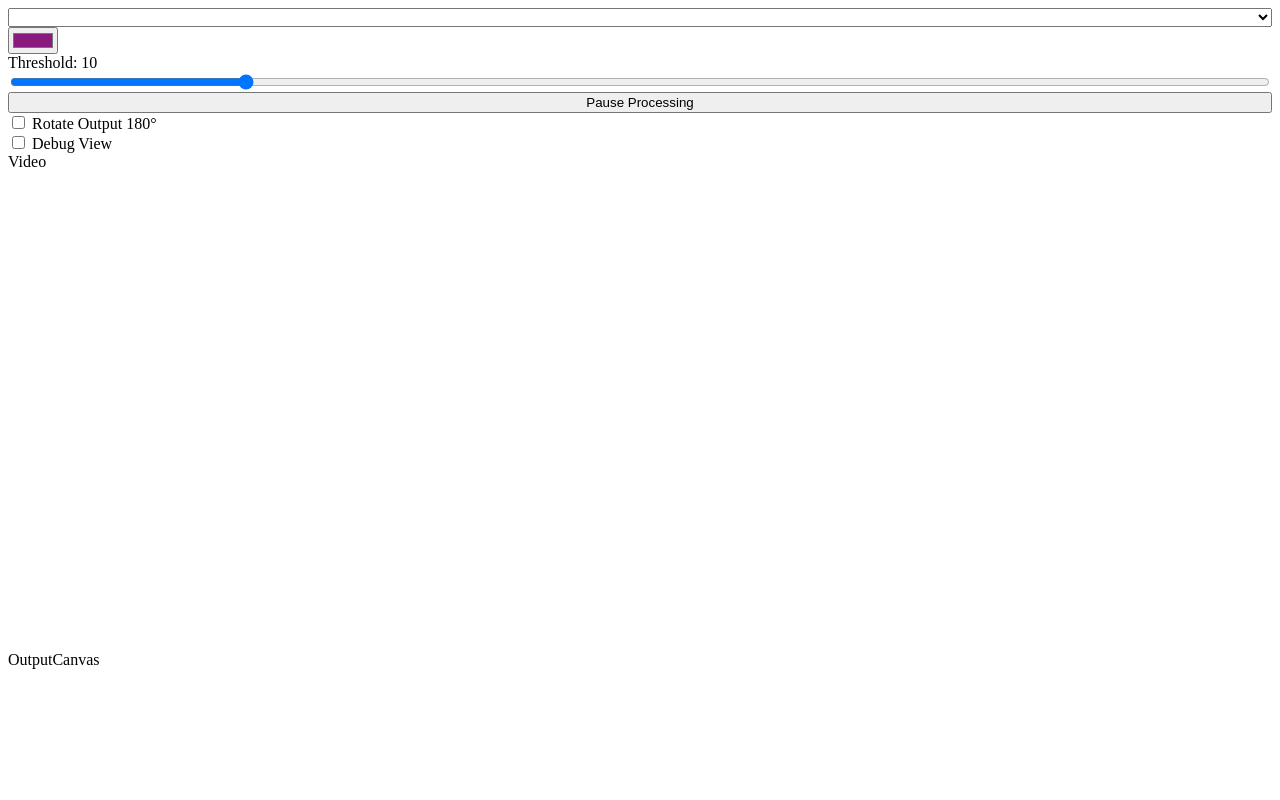
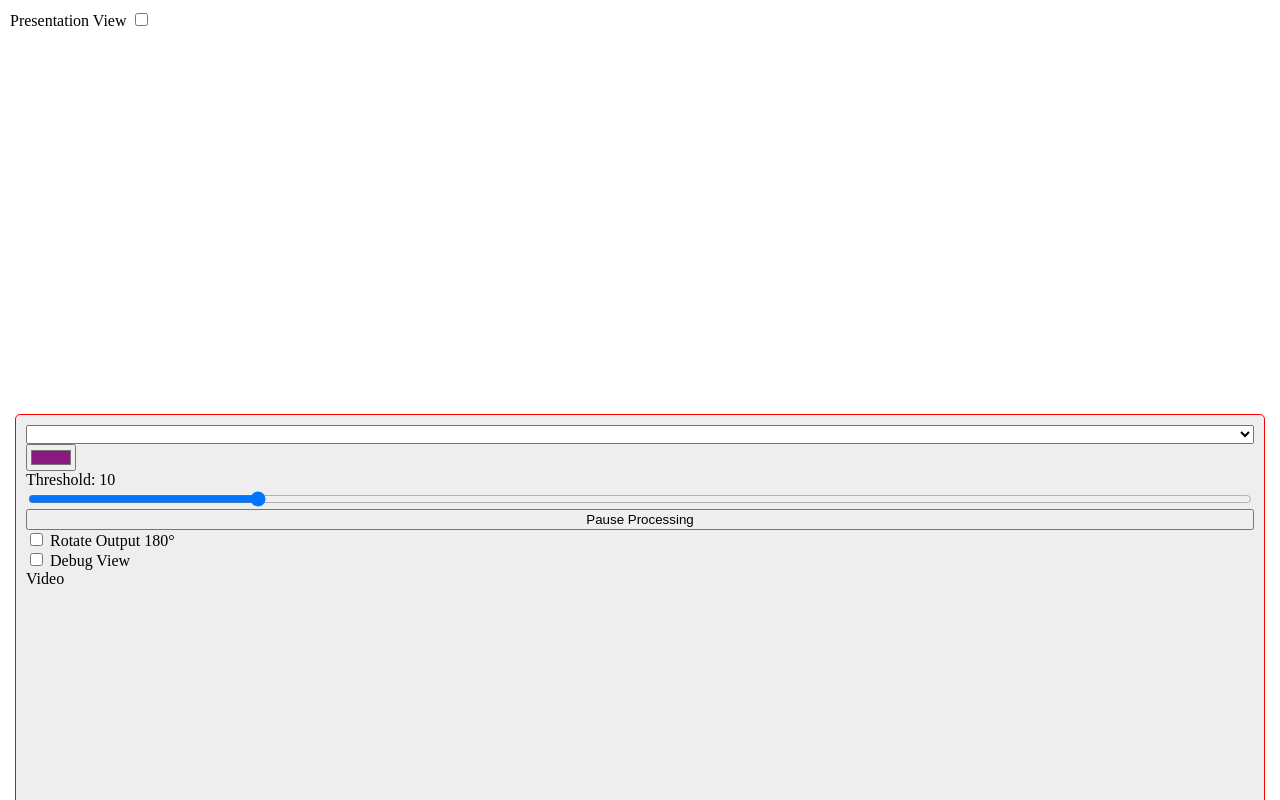
Before and after one commit to dantaeyoung/improv-table, a plain HTML site: page keynote.html in a window 1280 px wide. Shown: the top 800 px of the page. Drawn offline with Linux system fonts and the light colour scheme.

Commit message:
version 1 working

```diff
--- a/keynote.html
+++ b/keynote.html
@@ -5,9 +5,39 @@
     <meta name="viewport" content="width=device-width, initial-scale=1.0" />
     <title>Keynote Control</title>
     <style>
+      body,
+      html {
+        margin: 0;
+        padding: 0;
+        height: 100%;
+        width: 100%;
+      }
+
+      .presentationView #presentationCanvas {
+        position: absolute;
+        top: 5%;
+        left: 5%;
+        width: 90%;
+        height: 90%;
+        object-fit: contain;
+        max-width: 100vw;
+        max-height: 100vh;
+      }
+
+      #flex-container {
+        display: flex;
+        flex-direction: column;
+        height: 100%;
+        padding: 10px;
+      }
       #settings {
         display: flex;
         flex-direction: column;
+        background-color: #eeeeee;
+        padding: 10px;
+        border-radius: 5px;
+        margin: 5px;
+        border: 1px solid red;
       }
 
       canvas {
@@ -35,7 +65,7 @@
       type="text/javascript"
     ></script>
     <script>
-      const fps = 10;
+      const fps = 8;
       let selectedColor = { h: 0, s: 0, v: 0 };
       let threshold = 10;
       let src = null;
@@ -177,15 +207,6 @@
           // Rotate the frame by 180 degrees
           cv.rotate(src, src, cv.ROTATE_180);
         }
-        /*
-            // Rotate the src matrix if the rotate checkbox is checked
-            if (rotateVideo) {
-                let rotatedSrc = new cv.Mat();
-                // Rotate 180 degrees
-                cv.rotate(src, rotatedSrc, cv.ROTATE_180);
-                src.delete();  // Clean up original src
-                src = rotatedSrc;  // Update src with the rotated version
-            } */
 
         hsv = new cv.Mat();
         mask = new cv.Mat();
@@ -215,6 +236,7 @@
         cv.GaussianBlur(mask, output, new cv.Size(5, 5), 0);
         cv.cvtColor(output, output, cv.COLOR_GRAY2BGR);
 
+
         //drawFiducialDots(mask, output);
         src.copyTo(presentationOutput);
         drawFiducialDots(mask, presentationOutput);
@@ -228,6 +250,7 @@
           hsv,
           mask,
           output,
+          presentationOutput,
           lowerBound,
           upperBound,
           gray,
@@ -435,7 +458,7 @@
 
         // Check if centroids is empty
         if (centroids.length === 0) {
-          console.error("Centroids list is empty.");
+          //console.log("Centroids list is empty.");
           return;
         }
 
@@ -521,6 +544,13 @@
   </head>
   <body>
     <div id="flex-container">
+      <div id="presentation">
+        <div id="pcheckbox">
+          <span class="label">Presentation View</span>
+          <input type="checkbox" id="presentCheckbox" />
+        </div>
+        <canvas id="presentationCanvas" width="640" height="480"></canvas>
+      </div>
       <div id="settings">
         <select id="deviceOptions"></select>
         <input type="color" id="colorPicker" value="#8A1A7E" />
@@ -545,13 +575,6 @@
         OutputCanvas
         <canvas id="outputCanvas" width="640" height="480"></canvas>
       </div>
-      <div id="presentation">
-        <div id="pcheckbox">
-          <span class="label">Presentation View</span>
-          <input type="checkbox" id="presentCheckbox" />
-        </div>
-        <canvas id="presentationCanvas" width="640" height="480"></canvas>
-      </div>
     </div>
   </body>
 </html>
```
